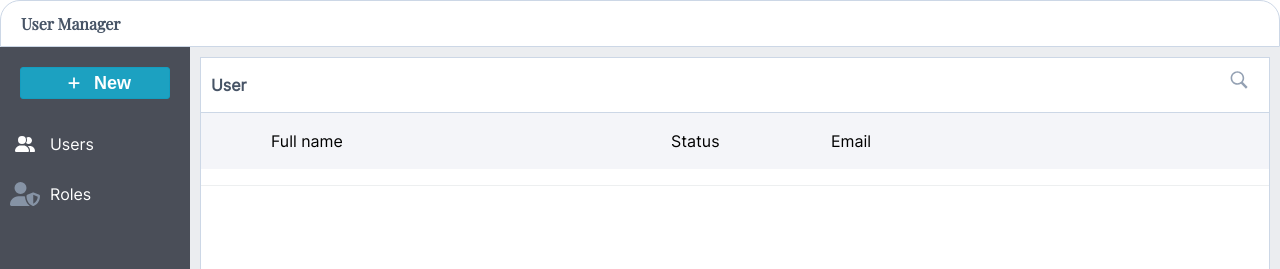
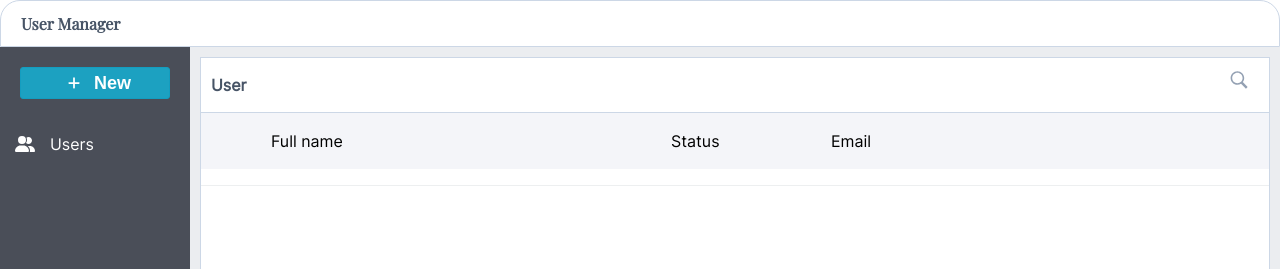
Before and after one commit to vuphan-agilityio/js-practice-cloned, a website built with Parcel: page practice/src/user-manager.html in a window 1280 px wide. Shown: the top 269 px of the page. Built offline with nearby package versions, Linux system fonts and the light colour scheme.

Commit message:
Update html for drawrer #20

```diff
--- a/practice/src/styles/components/drawer.scss
+++ b/practice/src/styles/components/drawer.scss
@@ -61,12 +61,4 @@
       background-image: url("../assets/images/user/user-icon-selected.svg");
     }
   }
-
-  &__icon-roles {
-    background-image: url("../assets/images/user/icon-role.svg");
-
-    &:hover {
-      background-image: url("../assets/images/user/shield-icon-selected.svg");
-    }
-  }
 }
--- a/practice/src/user-manager.html
+++ b/practice/src/user-manager.html
@@ -31,16 +31,10 @@
         </button>
       </div>
 
-      <ul>
-        <li class="drawer__item">
-          <span class="drawer__icon-user drawer__user-icon"></span>
-          <p class="drawer__title">Users</p>
-        </li>
-        <li class="drawer__item">
-          <span class="drawer__icon-roles drawer__user-icon"></span>
-          <p class="drawer__title">Roles</p>
-        </li>
-      </ul>
+      <div class="drawer__item">
+        <span class="drawer__icon-user drawer__user-icon"></span>
+        <p class="drawer__title">Users</p>
+      </div>
     </div>
 
     <div class="content">
```
